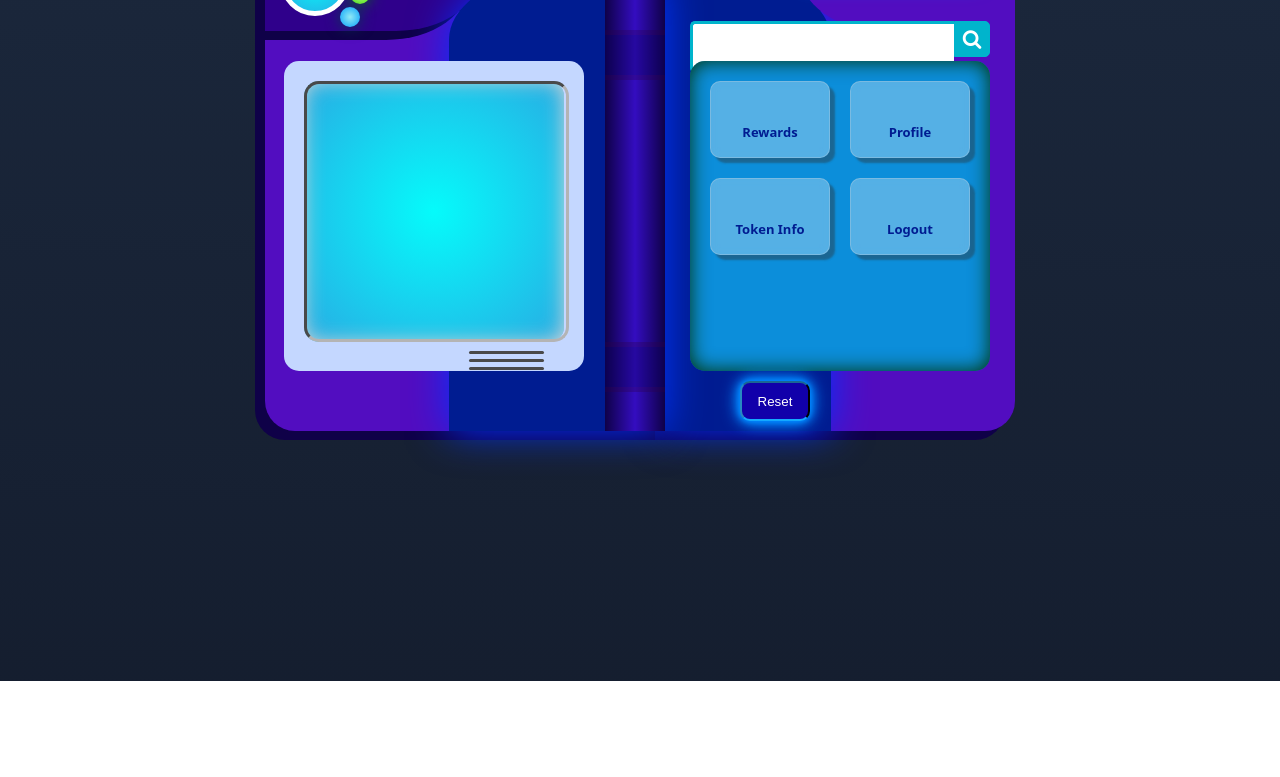
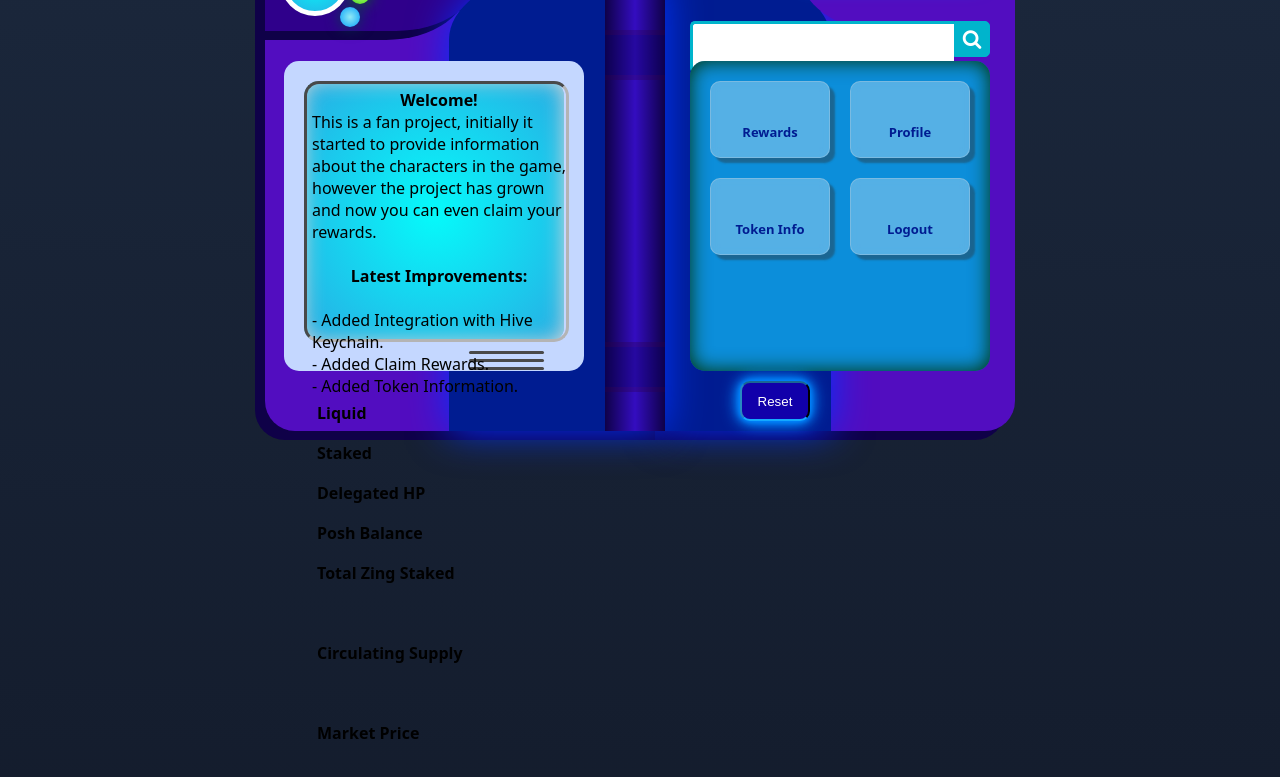
Before and after one commit to Raul-mz/holodex, a plain HTML site: page index.html in a window 1280 px wide. Shown: the part 119-896 px from the top of the page. Before the commit the page ends 800 px from the top, so only its background shows below. Drawn offline with nearby package versions, Linux system fonts and the light colour scheme.

Commit message:
Added Welcome Panel

```diff
--- a/index.html
+++ b/index.html
@@ -28,8 +28,56 @@
         </div>
       </div>
       <div id="screen">
-        <div id="picturebg" class="">
+        <div id="picturebg" class="picturebgbs">
           <div id="picture">
+
+            <div id="WelcomePanel">
+              <center><strong>Welcome!</strong></center>
+              This is a fan project, initially it started to provide information about the characters in the game, however the project has grown and now you can even claim your rewards.
+              <center><br><strong>Latest Improvements:</strong></center>
+              <br>- Added Integration with Hive Keychain.
+              <br>- Added Claim Rewards.
+              <br>- Added Token Information.
+            </div>
+            <div id="ProfilePanel">
+              <section class='FlexContainer'>
+                <div><strong>Liquid</strong></div>
+                <div><strong></strong></div>
+              </section>
+              <section class='FlexContainer'>
+                <div><strong>Staked</strong></div>
+                <div id="userStake"></div>
+              </section>
+              <section class='FlexContainer'>
+                <div><strong>Delegated HP</strong></div>
+                <div id="delegateHP"> </div>
+              </section>
+              <section class='FlexContainer'>
+                <div><strong>Posh Balance
+                  </strong></div>
+                <div id="poshBalance"> </div>
+              </section>
+            </div>
+            <div id="TokenInfoPanel">
+              <section class='FlexContainer'>
+                <div><strong>Total Zing Staked</strong></div>
+              </section>
+              <section class='FlexContainer'>
+                <div id="totalZingStaked"></div>
+              </section>
+              <section class='FlexContainer'>
+                <div><strong>Circulating Supply</strong></div>
+              </section>
+              <section class='FlexContainer'>
+                <div id="calculatedCirculationBalance"></div>
+              </section>
+              <section class='FlexContainer'>
+                <div><strong>Market Price</strong></div>
+              </section>
+              <section class='FlexContainer'>
+                <div id="marketPrice"> </div>
+              </section>
+            </div>
             <div id="ClaimPanel">
               <section class='FlexContainer'>
                 <div><strong>Earns</strong></div>
@@ -37,7 +85,7 @@
               </section>
               <section class='FlexContainer'>
                 <div><strong>Staking</strong></div>
-                <div id="staking"> </div>
+                <div id="staking"></div>
               </section>
               <section class='FlexContainer'>
                 <div><strong>Delegation</strong></div>
@@ -90,8 +138,8 @@
             <div id="total"><strong>Profile</strong></div>
           </section>
           <section class='statsFlexContainer'>
-            <div><strong>Token Info</strong></div>
-            <div id="total"><strong>Logout</strong></div>
+            <div id="tokenInfo"><strong>Token Info</strong></div>
+            <div id="logout"><strong>Logout</strong></div>
           </section>
         </div>
       </div>
@@ -105,7 +153,7 @@
       <div id="curve1_right"></div>
       <div id="curve2_right">
         <div id="fieldNeon">
-          <input type="text" id="username" class="username neon" placeholder="You Username Here..." />
+          <input type="text" id="username" class="username neon" placeholder="Your Username Here..." />
         </div>
         <div id="buttonGlassRight" onclick="send()">
           <div id="reflectRight"></div>
```
